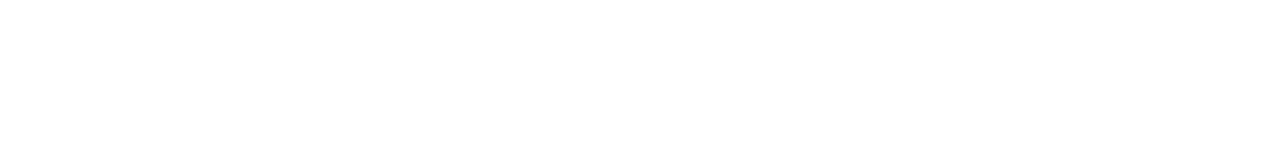
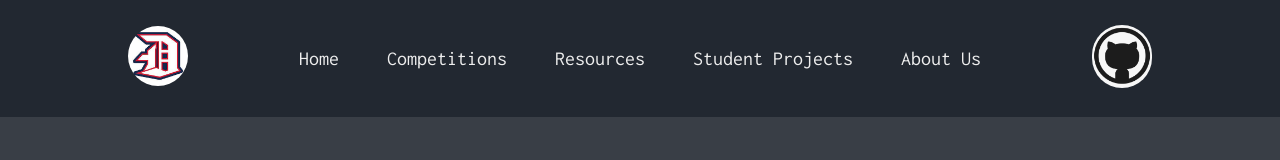
Before and after one commit to dahscs/website, a plain HTML site: page index.html in a window 1280 px wide. Drawn offline with Linux system fonts and the light colour scheme.

Commit message:
Basic Nav Bar
Nav Bar

```diff
--- a/index.html
+++ b/index.html
@@ -4,9 +4,46 @@
         <meta charset="UTF-8">
         <meta http-equiv="X-UA-Compatible" content="IE=edge">
         <meta name="viewport" content="width=device-width, initial-scale=1.0">
+        <script src="functions.js"></script>
+        <link type="text/css" href="styles.css" rel="stylesheet" />
         <title>Document</title>
     </head>
-<body>
+
+
+
+<body id="homepage">
+
+    <header id = "navbar">
+        <a href="doralacademyprep.org" id="doral_logo1"><img src = "Pictures\doral_logo1.jpg" id ="doral_logo"></a>
+
+        <nav>
+            <ul class="nav__links">  <!-- This is the navigation bar-->
+
+                <li><a href="index.html">Home</a></li>
+                <li><a href="projects.html">Competitions</a></li>
+                <li><a href="resources.html">Resources</a></li>
+                <li><a href="projects.html">Student Projects</a></li>
+                <li><a href="aboutus.html">About Us</a></li>
+
+            </ul>
+        </nav>
+
+        <a href="https://github.com/dahscs/website" id="doral_logo1"><img src = "Pictures\github3.png" id ="doral_logo"></a>
+
+    </header>
+
+    <main>
+
+
+
+
+
+
+
+    </main>
 
 </body>
+
+
+
 </html>
--- a/styles.css
+++ b/styles.css
@@ -0,0 +1,58 @@
+@import url('https://fonts.googleapis.com/css2?family=Inconsolata&display=swap');
+
+*{
+    box-sizing:border-box;
+    margin:0;
+    padding:0;
+
+  }
+
+header{
+
+    font-family: 'Inconsolata', monospace;
+    display:flex;
+
+    align-items:center;
+    justify-content:space-between;
+    padding:25px 10%;
+    background-color:  #222831;
+}
+
+.nav__links{
+    list-style:none;
+
+
+
+}
+a{
+    text-decoration:none;
+    color:#eeeeee;
+    font-size:20px;
+
+
+}
+a:hover{
+    transition: all .5s ease 0s;
+    color: #ff0000;
+}
+
+.nav__links li{
+    display:inline-block;
+    padding:0px 20px;
+
+
+    }
+
+
+#homepage{
+    background-color:#393e46;
+}
+
+#doral_logo{
+    border-radius:60px;
+    width:60px;
+    justify-content:left;
+
+
+
+}
```
Also changed, not shown: Pictures/doral_logo1.jpg (added), Pictures/github1.png (added), Pictures/github3.png (added), functions.js (added), projects.html (added), resources.html (added). Lines whose indentation alone changed are shown as unchanged.
